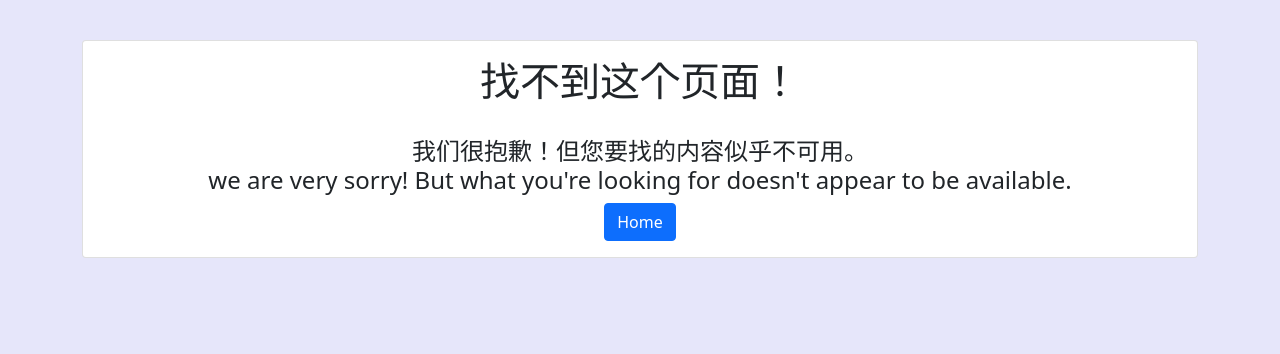
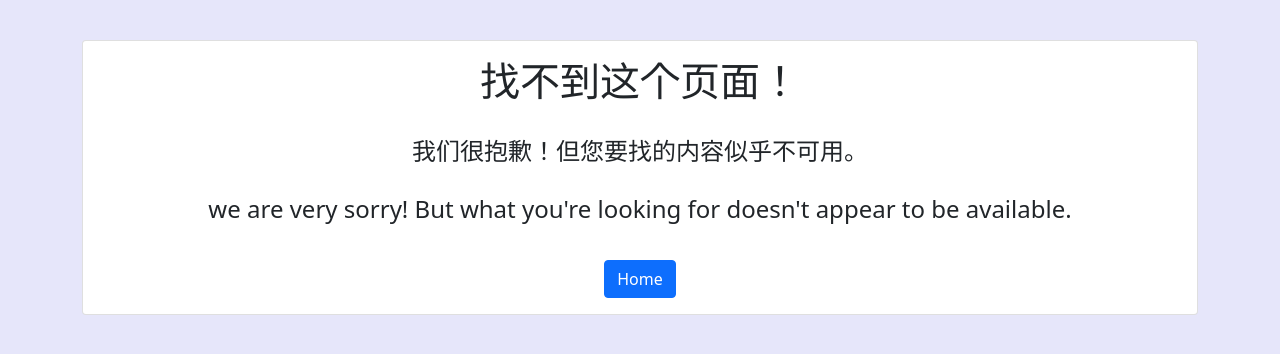
Before and after one commit to edward110911/tdobp.github.io, a PHP site: page /404.html in a window 1280 px wide. Shown: the top 354 px of the page. Run offline with PHP 8.4, Linux system fonts and the light colour scheme.

Commit message:
Add files via upload

```diff
--- a/404.html
+++ b/404.html
@@ -17,6 +17,23 @@
 	background-color: #E6E6FA;
 	overflow: scroll;
 </style>
+<style type="text/css">
+::selection {
+    color:#fff;
+    background-color: #5CB85C ;
+}
+
+::-moz-selection {
+    color:#fff;
+    background-color: #5CB85C ;
+}
+
+::-webkit-selection {
+    color:#fff;
+    background-color: #5CB85C ;
+}
+
+</style>
 </head>
 
 <body>
@@ -26,10 +43,13 @@
   <div class="card">
     <div class="card-body">
       <h1 class="card-title">找不到这个页面！</h1><br>
-      <h4 class="card-text">我们很抱歉！但您要找的内容似乎不可用。<br>
-        we are very sorry! But what you're looking for doesn't appear to be available.
+      <h4 class="card-text">我们很抱歉！但您要找的内容似乎不可用。<br><br>
+        we are very sorry! But what you're looking for doesn't appear to be available.<br>
+<br>
       </h4>
         <a href="https://www.tdobp.eu.org/" class="btn btn-primary">Home</a>
+        <div id="div1"></div>
+
     </div>
   </div>
 </div>
--- a/style.css
+++ b/style.css
@@ -2,6 +2,7 @@
    img{
    width: 23px;
    height: 23px;
+    -webkit-user-drag: none;
   }
 
   a:link {
```
Also changed, not shown: index.html (+17 -0 lines), update.html (+18 -1 lines).
